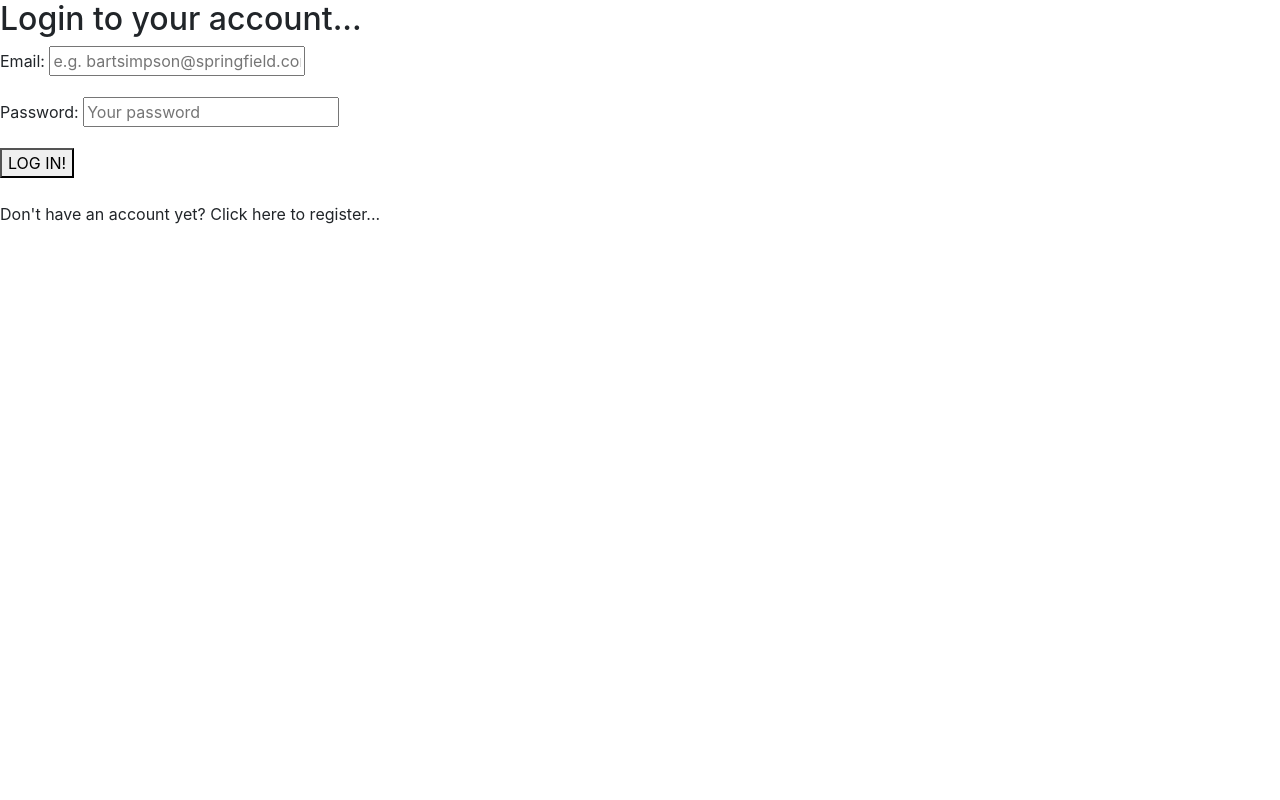
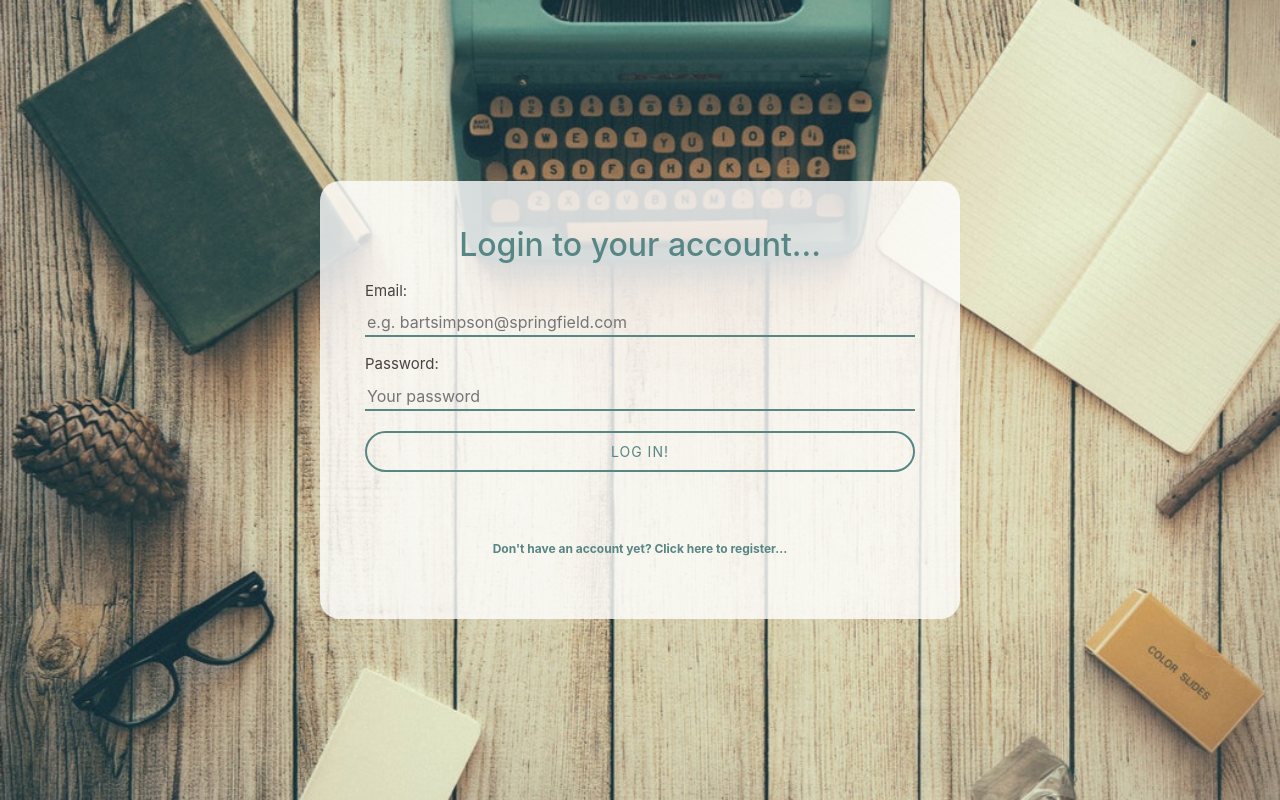
Before and after one commit to serena7889/a-level-project, a PHP site: page /students/register.php in a window 1280 px wide. Run offline with PHP 8.4, Linux system fonts and the light colour scheme; a stand-in replaces the project's code that opens the database connection.

Commit message:
improved registration system

```diff
--- a/includes/classes/StudentAccount.php
+++ b/includes/classes/StudentAccount.php
@@ -35,11 +35,8 @@ class Account
         // echo 'insert';
         $encryptedPw = md5($pw);
         $signUpDate = date("Y-m-d");
-        $dob = date("Y-m-d", strtotime($dob));
         $sql = "INSERT INTO students(studentFirstName, studentLastName, studentEmailAddress, studentPassword, studentDateOfBirth, studentSignUpDate) VALUES('$fn', '$ln', '$em', '$encryptedPw', '$dob', '$signUpDate')";
-        // echo '***' . $sql . '***';
         $result = mysqli_query($this->con, $sql);
-        // echo 'gets result';
         return $result;
     }
 
@@ -49,7 +46,6 @@ class Account
 
         $sql = "SELECT * FROM students WHERE studentEmailAddress = '$em' and studentPassword = '$pw'";
         $query = mysqli_query($this->con, $sql);
-        echo '*** num rows: ' . $query->num_rows . '***';
         if ($query->num_rows == 1) {
             return true;
         } else {
@@ -116,9 +112,10 @@ class Account
 
     private function validateDateOfBirth($dob)
     {
-        // if condition {
-        // array_push($this->errorArray, Constants::$dobInvalid);
+        $ymd = explode('-', $dob);
+        if ((!(checkdate($ymd[0], $ymd[1], $ymd[2]))) || $dob > time()) {
+            array_push($this->errorArray, Constants::$dobInvalid);
+        }
         return;
-        // }
     }
 }
--- a/includes/css/list-and-details.css
+++ b/includes/css/list-and-details.css
@@ -23,7 +23,6 @@ nav {
   cursor: pointer;
 }
 
-
 .hidden {
   display: none;
 }
--- /dev/null
+++ b/includes/css/register.css
@@ -0,0 +1,129 @@
+/* turquoise: #578684;
+grey: #484242; */
+html, body {
+  padding: 0;
+  margin: 0;
+  height: 100%;
+  font-family: "Roboto", "Helvetica Neue", "Helvetica", "Arial", sans-serif;
+}
+
+#background {
+  background-color: #000;
+  background-image: url(../img/desk-bg.jpeg);
+  background-position: center;
+  background-size: cover;
+  display: flex;
+  height: 100%;
+  width: 100%;
+  align-items: center;
+  justify-content: center;
+}
+
+#inputContainer {
+  background-color: rgba(255, 255, 255, 0.8);
+  border-radius: 20px;
+}
+
+/* #loginContainer * {
+  color: #fff;
+  font-family: "Helvetica Neue", "Helvetica", "Arial", sans-serif;
+  line-height: 1em;
+  box-sizing: border-box;
+} */
+/* #loginContainer {
+  width: 80%;
+  margin: 0 auto;
+  position: relative;
+  max-width: 1024px;
+} */
+/*Placeholder text*/
+/* ::placeholder {
+  Chrome, Firefox, Opera, Safari 10.1+
+  color: #fff;
+  opacity: 1;
+  Firefox
+}
+
+:-ms-input-placeholder {
+  Internet Explorer 10-11
+  color: #fff;
+}
+
+::-ms-input-placeholder {
+  Microsoft Edge
+  color: #fff;
+} */
+#inputContainer {
+  width: 400px;
+  padding: 45px;
+  /* float: left; */
+  /* border-right: 1px solid #999; */
+}
+
+#inputContainer h2 {
+  text-align: center;
+  color: #578684;
+}
+
+#inputContainer label {
+  color: #484242;
+  font-size: 15px;
+  margin-top: 15px;
+  display: block;
+}
+
+#inputContainer button {
+  background-color: transparent;
+  color: #578684;
+  border: 2px solid #578684;
+  border-radius: 250px;
+  display: block;
+  font-size: 14px;
+  margin: 20px auto;
+  letter-spacing: 1px;
+  height: 41px;
+  width: 100%;
+}
+
+/* #inputContainer button:hover {
+  cursor: pointer;
+} */
+.inline {
+  display: inline;
+}
+
+#registerForm,
+#loginForm {
+  display: none;
+}
+
+.hasAccountText {
+  text-align: center;
+}
+
+.hasAccountText span {
+  font-weight: bold;
+  font-size: 12px;
+  cursor: pointer;
+  color: #578684;
+}
+
+#inputContainer input[type="text"],
+#inputContainer input[type="email"],
+#inputContainer input[type="password"],
+#inputContainer input[type="date"] {
+  display: block;
+  background-color: transparent;
+  border: 0;
+  border-bottom: 2px solid #578684;
+  height: 27px;
+  line-height: 27px;
+  width: 100%;
+}
+
+#inputContainer .errorMessage {
+  color: #578684;
+  font-size: 14px;
+  font-weight: bold;
+  display: block;
+}
--- a/includes/handlers/student-handler.php
+++ b/includes/handlers/student-handler.php
@@ -3,7 +3,6 @@
 // FUNCTIONS
 function getIDFromEmail($con, $email)
 {
-    echo '***' . $email . '***';
     $sql_query = "SELECT studentID FROM students WHERE studentEmailAddress = '$email'";
     $result = mysqli_query($con, $sql_query);
 
@@ -36,6 +35,12 @@ function sanitizePassword($passwordText)
 }
 
 
+function sanitizeDateOfBirth($dob)
+{
+    return date("Y-m-d", strtotime($dob));
+}
+
+
 // LOGIN BUTTON PRESSED
 if (isset($_POST['loginButton'])) {
     $email = $_POST['loginEmail'];
@@ -59,13 +64,13 @@ if (isset($_POST['registerButton'])) {
     $email2 = sanitizeString($_POST['registerEmail2']);
     $password1 = sanitizePassword($_POST['registerPassword1']);
     $password2 = sanitizePassword($_POST['registerPassword2']);
-    $dob = $_POST['dateOfBirth'];
+    $dob = sanitizeDateOfBirth($_POST['dateOfBirth']);
 
     $wasSuccesful = $account->register($firstName, $lastName, $email1, $email2, $password1, $password2, $dob);
     if ($wasSuccesful) {
         $_SESSION['studentLoggedIn'] = $email1;
         $_SESSION['id'] = getIDFromEmail($con, $email1);
     } else {
-        echo 'Problem logging in';
+        echo 'Problem registering in';
     }
 }
--- a/students/register.php
+++ b/students/register.php
@@ -1,4 +1,5 @@
 <?php
+
 include '../includes/config.php';
 include '../includes/classes/StudentAccount.php';
 include '../includes/classes/Constants.php';
@@ -6,13 +7,23 @@ include '../includes/classes/Constants.php';
 $account = new Account($con);
 
 include '../includes/handlers/student-handler.php';
+
+function getValue($name)
+{
+    if (isset($_POST[$name])) {
+        echo $_POST[$name];
+    }
+}
+
 ?>
 
 <html lang="en" dir="ltr">
+
 <head>
   <meta charset="utf-8">
   <title>Register or Sign In!</title>
-
+  <link href="https://fonts.googleapis.com/css?family=Montserrat|Open+Sans|Roboto" rel="stylesheet">
+  <link rel="stylesheet" href="../includes/css/register.css">
   <link rel="stylesheet" href="https://stackpath.bootstrapcdn.com/bootstrap/4.1.3/css/bootstrap.min.css" integrity="sha384-MCw98/SFnGE8fJT3GXwEOngsV7Zt27NXFoaoApmYm81iuXoPkFOJwJ8ERdknLPMO" crossorigin="anonymous">
   <script src="https://code.jquery.com/jquery-3.3.1.slim.min.js" integrity="sha384-q8i/X+965DzO0rT7abK41JStQIAqVgRVzpbzo5smXKp4YfRvH+8abtTE1Pi6jizo" crossorigin="anonymous"></script>
   <script src="https://cdnjs.cloudflare.com/ajax/libs/popper.js/1.14.3/umd/popper.min.js"></script>
@@ -52,24 +63,22 @@ include '../includes/handlers/student-handler.php';
     </script>
 
 </head>
+
 <body>
+  <div class="" id="background">
+    <div id="inputContainer" class="col-6">
 
-    <?php
-    // include '../includes/headers/student_header.php';
-    ?>
-
-  	<div id="inputContainer">
-
+      <!-- LOGIN FORM -->
       <form id="loginForm" action="register.php" method="POST">
         <h2>Login to your account...</h2>
         <p>
           <?php echo $account->getError(Constants::$loginFailure); ?>
           <label for="loginEmail">Email: </label>
-  				<input id="loginEmail" type="text" name="loginEmail" placeholder="e.g. bartsimpson@springfield.com" value="" required>
+          <input id="loginEmail" type="text" name="loginEmail" placeholder="e.g. bartsimpson@springfield.com" value="<?php getValue('loginEmail'); ?>" required>
         </p>
         <p>
           <label for="loginPassword">Password: </label>
-  				<input id="loginPassword" type="password" name="loginPassword" placeholder="Your password" value="" required>
+          <input id="loginPassword" type="password" name="loginPassword" placeholder="Your password" required>
         </p>
         <button type="submit" name="loginButton">LOG IN!</button>
         <br><br>
@@ -78,43 +87,49 @@ include '../includes/handlers/student-handler.php';
         </div>
       </form>
 
+      <!-- REGISTER FORM -->
       <form id="registerForm" action="register.php" method="POST">
         <h2>Create an account...</h2>
-  			<p>
+        <div class="row">
+          <div class="col">
             <?php echo $account->getError(Constants::$fnWrongLength); ?>
             <label for="registerFirstName">First name: </label>
-  				<input id="registerFirstName" type="text" name="registerFirstName" placeholder="e.g. Bart" value="" required>
-  			</p>
-  			<p>
+            <input id="registerFirstName" type="text" name="registerFirstName" placeholder="e.g. Bart" value="<?php getValue('registerFirstName'); ?>" required>
+          </div>
+          <div class="col">
             <?php echo $account->getError(Constants::$lnWrongLength); ?>
             <label for="registerLastName">Last name: </label>
-  				<input id="registerLastName" type="text" name="registerLastName" placeholder="e.g. Simpson" value="" required>
-  			</p>
-  			<p>
+            <input id="registerLastName" type="text" name="registerLastName" placeholder="e.g. Simpson" value="<?php getValue('registerLastName'); ?>" required>
+          </div>
+        </div>
+        <div>
           <?php echo $account->getError(Constants::$emTaken); ?>
           <?php echo $account->getError(Constants::$emInvalid); ?>
           <label for="registerEmail1">Email: </label>
-  				<input id="registerEmail1" type="email" name="registerEmail1" placeholder="e.g. bart@springfield.com" value="" required>
-  			</p>
-  			<p>
+          <input id="registerEmail1" type="email" name="registerEmail1" placeholder="e.g. bart@springfield.com" value="<?php getValue('registerEmail1'); ?>" required>
+        </div>
+        <div>
           <?php echo $account->getError(Constants::$emDoNotMatch); ?>
           <label for="registerEmail2">Confirm email: </label>
-  				<input id="registerEmail2" type="email" name="registerEmail2" placeholder="e.g. bart@springfield.com" value="" required>
-  			</p>
-  			<p>
+          <input id="registerEmail2" type="email" name="registerEmail2" placeholder="e.g. bart@springfield.com" required>
+        </div>
+        <div class="row">
+          <div class="col">
             <?php echo $account->getError(Constants::$pwWrongLength); ?>
             <label for="registerPassword1">Password: </label>
             <input id="registerPassword1" type="password" name="registerPassword1" placeholder="Your password" required>
-  			</p>
-  			<p>
+          </div>
+          <div class="col">
             <?php echo $account->getError(Constants::$pwDoNotMatch); ?>
             <label for="registerPassword2">Confirm password: </label>
             <input id="registerPassword2" type="password" name="registerPassword2" placeholder="Your password" required>
-  			</p>
-        <p>
+          </div>
+        </div>
+        <div>
+          <?php echo $account->getError(Constants::$dobInvalid); ?>
           <label for="dateOfBirth">Enter your date of birth: </label>
           <input id="dateOfBirth" name="dateOfBirth" type="date" required>
-  			</p>
+        </div>
         <button type="submit" name="registerButton">SIGN UP!</button>
         <br><br>
         <div class="hasAccountText" href="#">
@@ -123,6 +138,7 @@ include '../includes/handlers/student-handler.php';
       </form>
 
     </div>
+  </div>
 
 </body>
 </html>
```
Also changed, not shown: students/work-experience-list.php (+11 -1 lines), includes/img/desk-bg.jpeg (added), 3 other files. Lines whose indentation alone changed are shown as unchanged.
